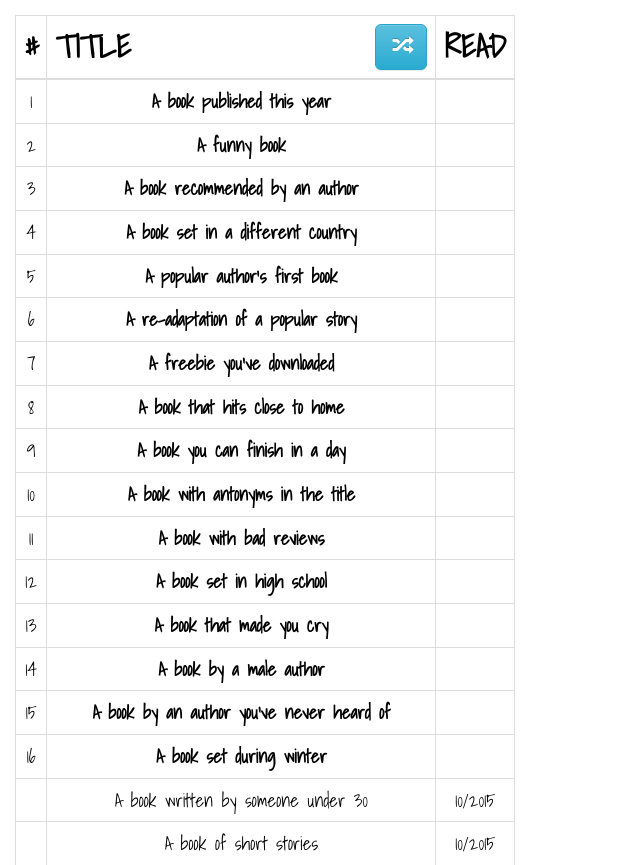
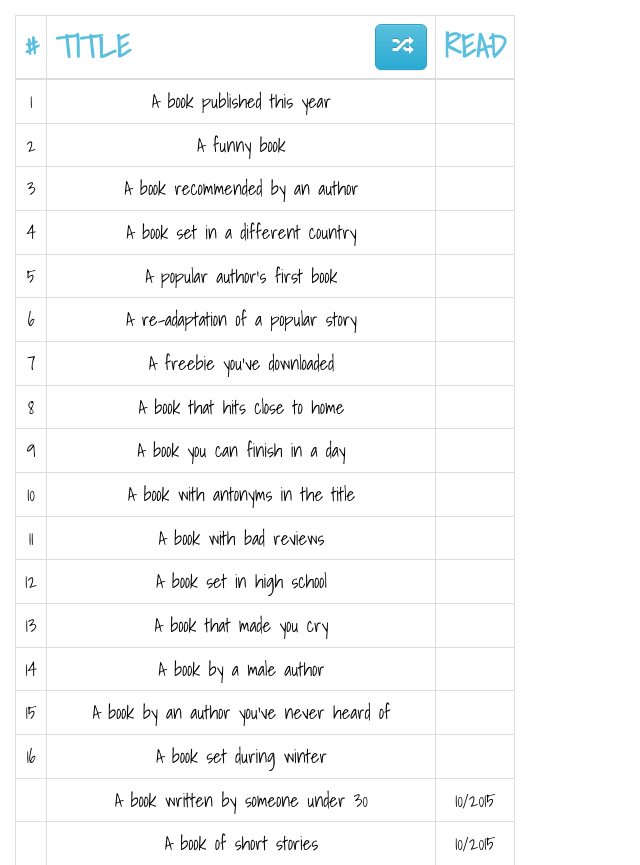
Before and after one commit to minihays/AndisBookClub, a Flask app: page / in a window 1280 px wide. Shown: the top 865 px of the page, without its empty margins (0-640 px from the left). Run offline with Flask 2, Linux system fonts and the light colour scheme; some libraries are stand-ins or nearby versions.

Commit message:
blue titles

```diff
--- a/templates/topics.html
+++ b/templates/topics.html
@@ -4,11 +4,14 @@
     {{ super() }}
     <style type="text/css">
         @import url(https://fonts.googleapis.com/css?family=Shadows+Into+Light);
-        .unused { font-weight: bold; }
+        .unused {color: font-weight: bold; }
         #tableGrid {width: 500px;  font-family: 'Shadows Into Light', cursive; }
         th {font-size: 24pt;}
         tbody {font-size: 14pt;}
         #random {float: right;}
+        #title {color: #5bc0de;}
+        #read {color: #5bc0de;}
+        #num {color: #5bc0de;}
 
     </style>
     <script type="text/javascript">
@@ -136,9 +139,9 @@
 
     <thead>
         <tr>
-            <th>#</th>
-            <th>TITLE <button id="random" class="btn btn-info btn-lg"><span class="glyphicon glyphicon-random"></span></button></th>
-            <th>READ</th>
+            <th id="num">#</th>
+            <th id="title">TITLE <button id="random" class="btn btn-info btn-lg"><span class="glyphicon glyphicon-random"></span></button></th>
+            <th id="read">READ</th>
         </tr>
     </thead>
     <tbody id="topicsTable">
```
